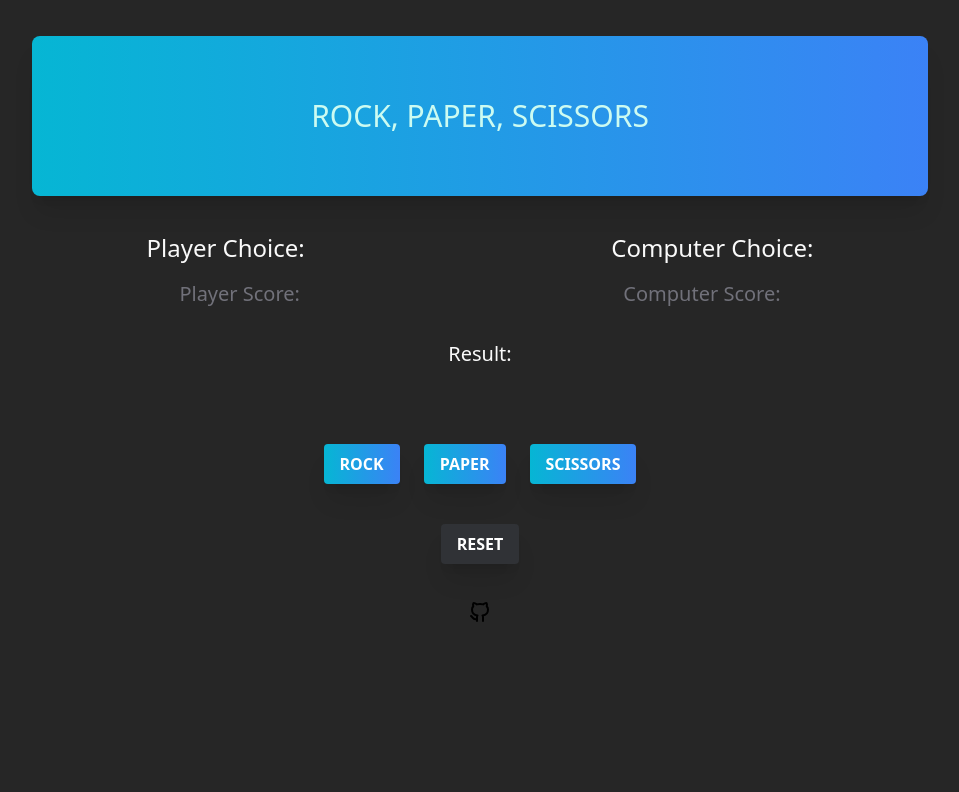
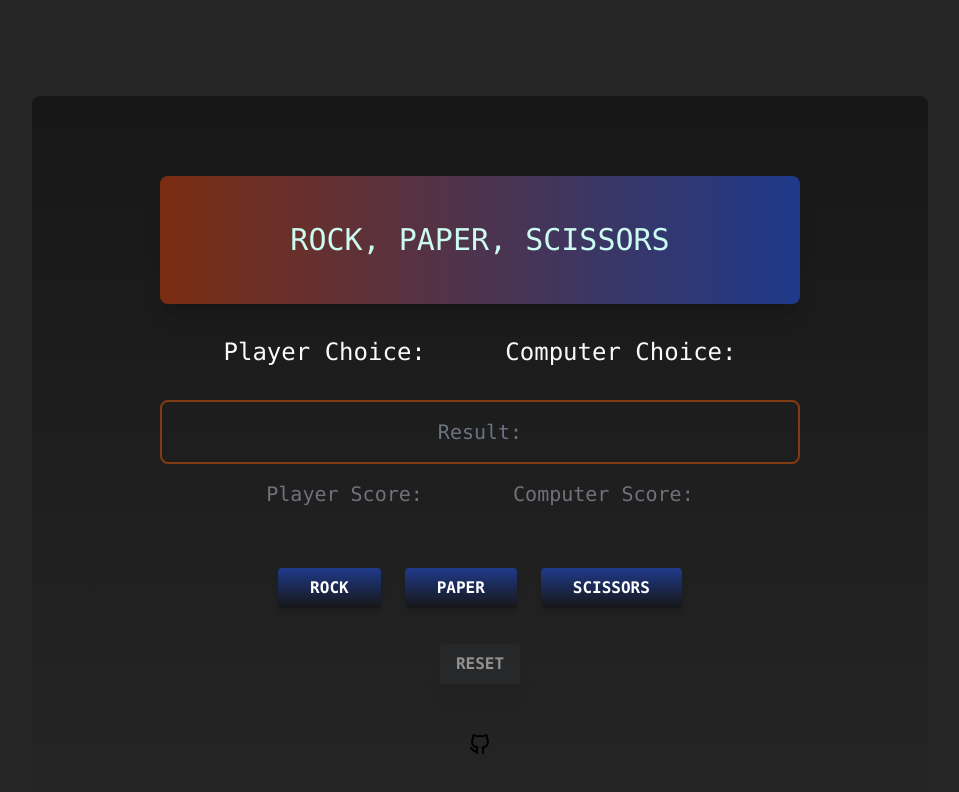
Before and after one commit to HydraRetro/RockPaperScissors, a website: page index.html in a window 1280 px wide. Shown: the whole page, without its empty margins (160-1119 px from the left). Drawn offline with Linux system fonts and the light colour scheme.

Commit message:
ReDesigned Tailwind CSS

```diff
--- a/index.html
+++ b/index.html
@@ -10,19 +10,27 @@
 
 </head>
 
-<body class="bg-neutral-800">
+<body class="bg-neutral-800 font-mono">
 
-    <div class="flex-col justify-center items-center">
+    <div
+        class="flex-col justify-center items-center m-auto my-24 px-32 py-20 max-w-4xl min-w-fit rounded-lg bg-gradient-to-b from-neutral-900 ...">
+
         <!-- HEADER BANNER -->
         <div
-            class="flex justify-center items-center my-9 mx-48 h-40 rounded-lg shadow-xl bg-gradient-to-r from-cyan-500 to-blue-500 min-w-max">
+            class="flex justify-center items-center h-32 rounded-lg shadow-xl bg-gradient-to-r from-orange-900 to-blue-900 min-w-fit">
             <h1 class="text-3xl text-teal-100">ROCK, PAPER, SCISSORS</h1>
         </div>
 
         <!-- GAME CHOICES -->
-        <div class="flex justify-evenly items-center">
+        <div class="flex justify-evenly items-center py-8 space-x-4">
             <h2 class="text-2xl text-zinc-50">Player Choice: <span id="player-choice"></span></h2>
             <h2 class="text-2xl text-zinc-50">Computer Choice: <span id="computer-choice"></span></h2>
+        </div>
+
+        <!-- RESULTS -->
+        <div
+            class="flex justify-center items-center p-4 border-solid border-2 border-orange-600/50 rounded-lg min-w-fit">
+            <h2 class="text-xl text-gray-500">Result: <span id="result"></span></h2>
         </div>
 
         <!-- PLAYER SCORES -->
@@ -31,36 +39,32 @@
             <h2 class="text-xl text-zinc-500">Computer Score: <span id="computer-score"></span></h2>
         </div>
 
-        <!-- RESULTS -->
-        <div class="flex justify-center items-center p-4">
-            <h2 class="text-xl text-zinc-50">Result: <span id="result"></span></h2>
-        </div>
-
-        <!-- Winner -->
+        <!-- WINNER -->
         <div id="winner" class="p-4 flex justify-center items-center"></div>
 
         <!-- BUTTONS -->
-        <div class="flex justify-center items-center py-4">
+        <div class="flex justify-center items-center">
             <button id="rock"
-                class="bg-gradient-to-r from-cyan-500 to-blue-500 hover:-translate-y-1 hover:scale-110 duration-300 text-white font-bold py-2 px-4 rounded m-3 shadow-xl">ROCK</button>
+                class="bg-gradient-to-t bg-blue-900 hover:-translate-y-1 hover:scale-110 duration-300 text-white font-bold py-2 px-8 rounded m-3 shadow-md hover:shadow-orange-900">ROCK</button>
             <button id="paper"
-                class="bg-gradient-to-r from-cyan-500 to-blue-500 hover:-translate-y-1 hover:scale-110 duration-300 text-white font-bold py-2 px-4 rounded m-3 shadow-xl">PAPER</button>
+                class="bg-gradient-to-t bg-blue-900 hover:-translate-y-1 hover:scale-110 duration-300 text-white font-bold py-2 px-8 rounded m-3 shadow-md hover:shadow-orange-900">PAPER</button>
             <button id="scissors"
-                class="bg-gradient-to-r from-cyan-500 to-blue-500 hover:-translate-y-1 hover:scale-110 duration-300 text-white font-bold py-2 px-4 rounded m-3 shadow-xl">SCISSORS</button>
+                class="bg-gradient-to-t bg-blue-900 hover:-translate-y-1 hover:scale-110 duration-300 text-white font-bold py-2 px-8 rounded m-3 shadow-md hover:shadow-orange-900">SCISSORS</button>
         </div>
 
         <!-- RESET BUTTON -->
-        <div class="flex justify-center items-center">
+        <div class="flex justify-center items-center py-3">
             <button id="resetButton"
-                class="bg-gray-600/25 hover:bg-red-500 hover:-translate-y-1 hover:scale-110 duration-300 text-white font-bold py-2 px-4 rounded m-3 shadow-xl">RESET</button>
+                class="bg-gray-600/25 hover:border-orange-600 hover:-translate-y-1 hover:scale-110 duration-300 text-white font-bold py-2 px-4 rounded m-3 shadow-xl opacity-50 hover:opacity-100">RESET</button>
         </div>
 
         <!-- GITHUB SVG LINK -->
         <div class="flex justify-center items-center py-6">
             <a target="_blank" href="https://github.com/HydraRetro/RockPaperScissors"><svg
-                    xmlns="http://www.w3.org/2000/svg" class="icon icon-tabler icon-tabler-brand-github" width="24"
-                    height="24" viewBox="0 0 24 24" stroke-width="2" stroke="currentColor" fill="none"
-                    stroke-linecap="round" stroke-linejoin="round">
+                    xmlns="http://www.w3.org/2000/svg"
+                    class="icon icon-tabler icon-tabler-brand-github hover:stroke-white" width="24" height="24"
+                    viewBox="0 0 24 24" stroke-width="2" stroke="currentColor" fill="none" stroke-linecap="round"
+                    stroke-linejoin="round">
                     <path stroke="none" d="M0 0h24v24H0z" fill="none"></path>
                     <path
                         d="M9 19c-4.3 1.4 -4.3 -2.5 -6 -3m12 5v-3.5c0 -1 .1 -1.4 -.5 -2c2.8 -.3 5.5 -1.4 5.5 -6a4.6 4.6 0 0 0 -1.3 -3.2a4.2 4.2 0 0 0 -.1 -3.2s-1.1 -.3 -3.5 1.3a12.3 12.3 0 0 0 -6.2 0c-2.4 -1.6 -3.5 -1.3 -3.5 -1.3a4.2 4.2 0 0 0 -.1 3.2a4.6 4.6 0 0 0 -1.3 3.2c0 4.6 2.7 5.7 5.5 6c-.6 .6 -.6 1.2 -.5 2v3.5">
@@ -70,7 +74,6 @@
 
     </div>
 
-
     <script src="app.js"></script>
 </body>
 
```
